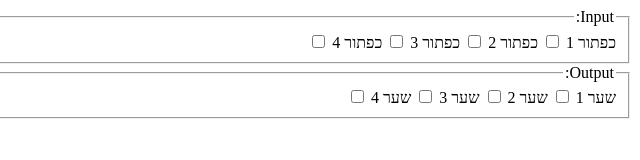
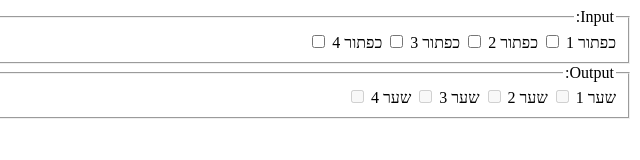
Before and after one commit to shlomihod/black-box-test, a plain HTML site: page index.html in a window 1280 px wide. Shown: the full height of the page, 640-1280 px from the left. Drawn offline with nearby package versions, Linux system fonts and the light colour scheme; a web font is replaced by a local one.

Commit message:
disable output

```diff
--- a/index.html
+++ b/index.html
@@ -45,13 +45,6 @@
 
           console.log(x, y, z, w);
 
-          /*
-          var a = x;
-          var b = (x != z);
-          var c = !(y * w);
-          var d = (x*y) != (z*w);
-          */
-
           var a = x;
           var b = (x != y);
           var c = x*z;
@@ -69,7 +62,7 @@
 
   $(function() {
     $( "input[type='checkbox']" ).checkboxradio();
-    //$( ".output" ).checkboxradio( "disable" );
+    $( ".output" ).checkboxradio( "disable" );
     update();
     $( ".input" ).on('change', function() {
       update();
```
